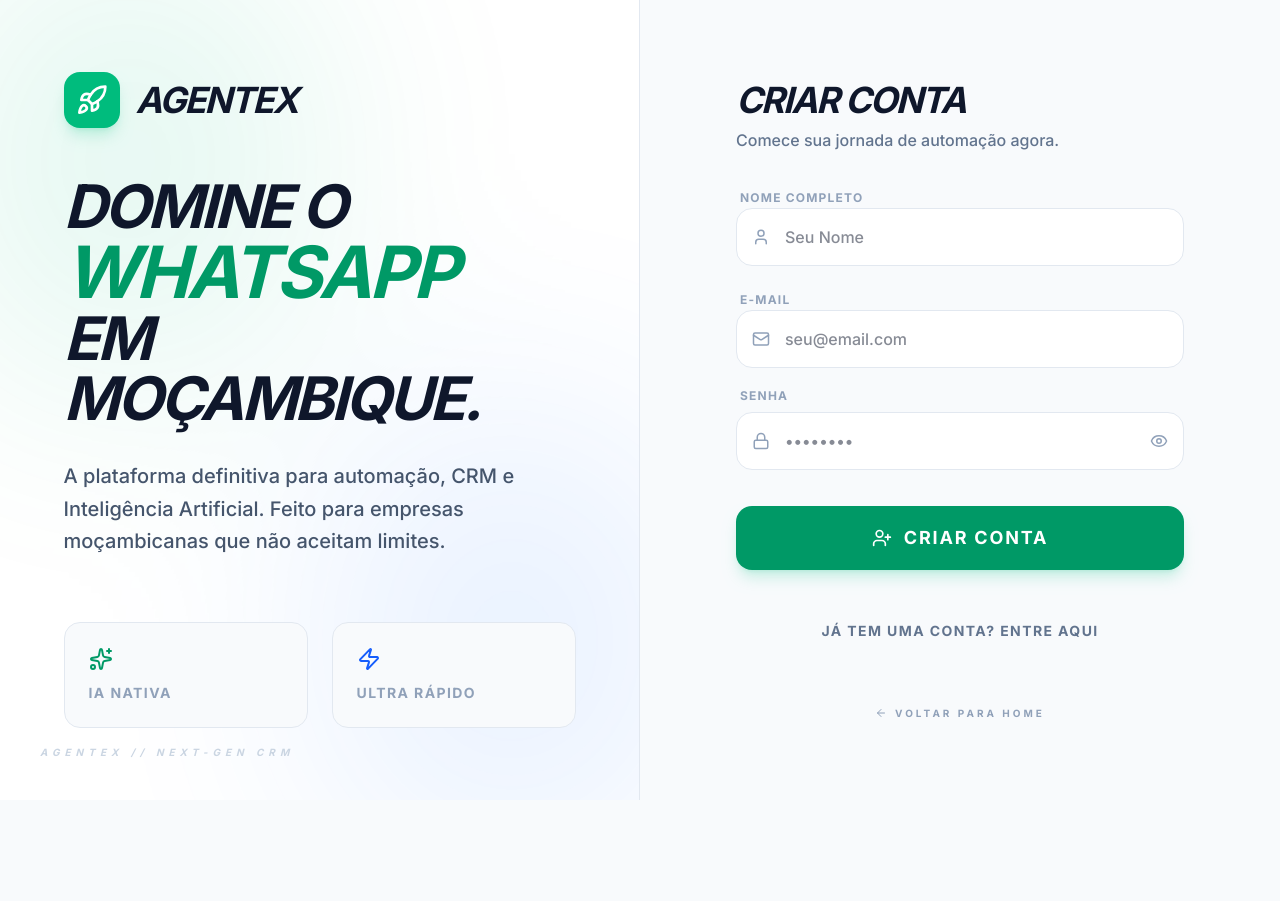
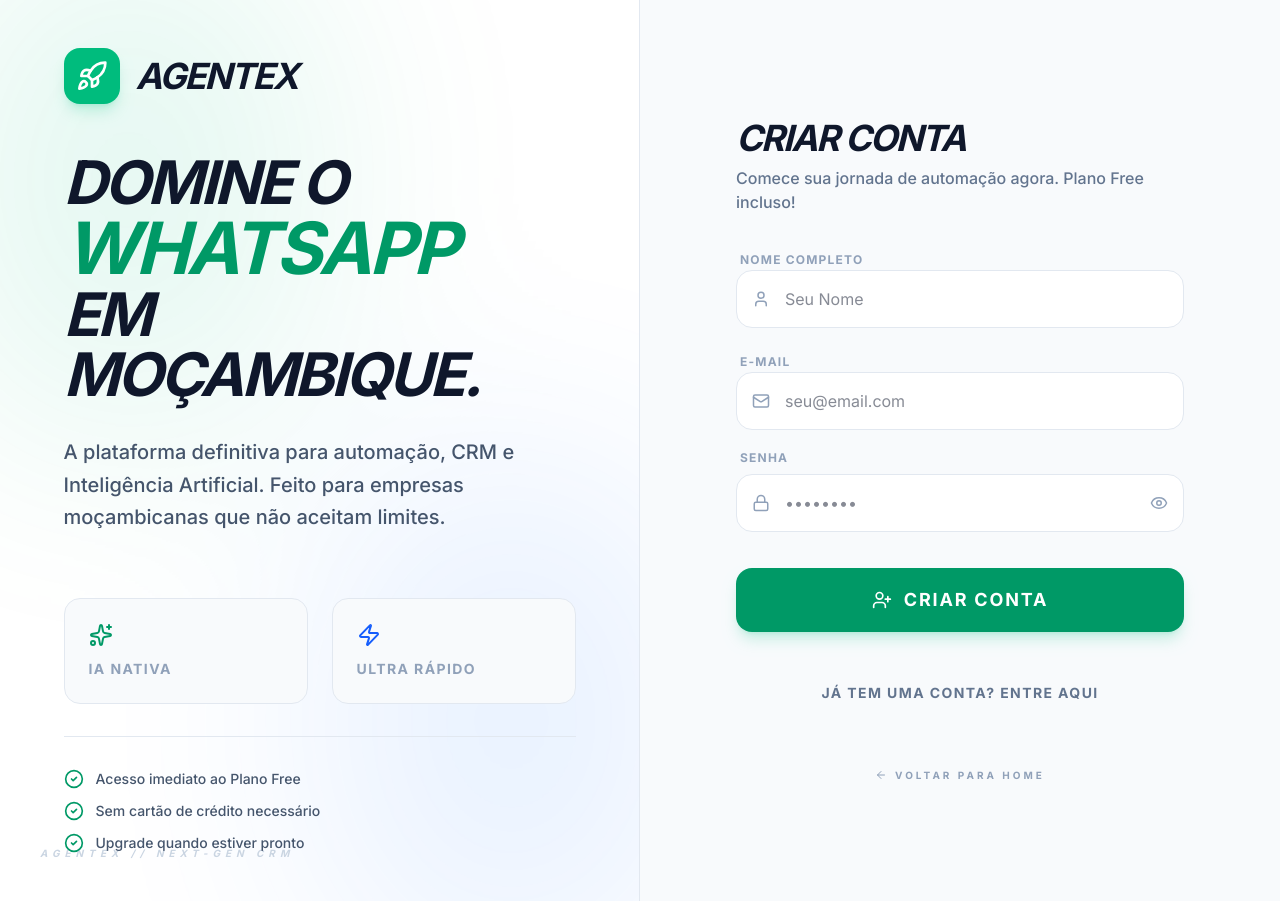
Before and after one commit to emersontfc/WhatsappCRM, a React (Vite) app: page /login in a window 1280 px wide. Both pictures are taken after a click on the button "NÃO TEM UMA CONTA? CADASTRE-SE AGORA". Before the commit the page ends 800 px from the top, so only its background shows below. Built offline with nearby package versions, Linux system fonts and the light colour scheme; no server answers.

Commit message:
Update Login page with improved messaging and benefits for Free plan users

```diff
--- a/src/pages/Login.tsx
+++ b/src/pages/Login.tsx
@@ -1,11 +1,12 @@
-import React, { useState } from "react";
+import React, { useState, useEffect } from "react";
 import { useNavigate, Link } from "react-router-dom";
-import { Zap, LogIn, UserPlus, Mail, Lock, User, MessageCircle, Eye, EyeOff, Rocket, ArrowLeft, Sparkles } from "lucide-react";
+import { Zap, LogIn, UserPlus, Mail, Lock, User, MessageCircle, Eye, EyeOff, Rocket, ArrowLeft, Sparkles, CheckCircle2 } from "lucide-react";
 import { supabase } from "../supabase";
 import { Button } from "../components/ui/Button";
 import { Card, CardHeader, CardTitle, CardDescription, CardContent } from "../components/ui/Card";
 import { apiFetch } from "../lib/api";
 import { motion, AnimatePresence } from "motion/react";
+import { toast } from "sonner";
 
 export default function Login() {
   const [loading, setLoading] = useState(false);
@@ -49,6 +50,8 @@
         });
 
         if (signInError) throw signInError;
+
+        toast.success("Conta criada com sucesso! Bem-vindo ao Agentex 🚀");
       } else {
         const { error: signInError } = await supabase.auth.signInWithPassword({
           email,
@@ -61,7 +64,11 @@
           }
           throw signInError;
         }
+
+        toast.success("Login realizado com sucesso!");
       }
+
+      // Redirect to dashboard - onboarding check happens in Dashboard or App router
       navigate("/dashboard");
     } catch (err: any) {
       console.error("Auth error:", err);
@@ -74,7 +81,7 @@
         lower.includes("load failed")
       ) {
         setError(
-          "Não foi possível ligar ao servidor (rede). Confirme a internet; no PC local use NODE_ENV=development, reinicie com npm run dev e verifique VITE_SUPABASE_URL / VITE_SUPABASE_ANON_KEY no .env."
+          "Não foi possível ligar ao servidor (rede). Confirme a internet; no PC local use NODE_ENV=development, reinicie com npm run dev e verifique VITE_SUPABASE_URL / VITE_SUPABASE_ANON_KEY"
         );
       } else {
         setError(raw || "Falha na autenticação. Tente novamente.");
@@ -126,6 +133,22 @@
               <p className="text-sm font-bold uppercase tracking-widest text-slate-400">Ultra Rápido</p>
             </div>
           </div>
+
+          {/* Benefits List */}
+          <div className="space-y-3 pt-8 border-t border-slate-200">
+            <div className="flex items-center gap-3">
+              <CheckCircle2 className="w-5 h-5 text-emerald-600 flex-shrink-0" />
+              <span className="text-sm text-slate-600 font-medium">Acesso imediato ao Plano Free</span>
+            </div>
+            <div className="flex items-center gap-3">
+              <CheckCircle2 className="w-5 h-5 text-emerald-600 flex-shrink-0" />
+              <span className="text-sm text-slate-600 font-medium">Sem cartão de crédito necessário</span>
+            </div>
+            <div className="flex items-center gap-3">
+              <CheckCircle2 className="w-5 h-5 text-emerald-600 flex-shrink-0" />
+              <span className="text-sm text-slate-600 font-medium">Upgrade quando estiver pronto</span>
+            </div>
+          </div>
         </motion.div>
 
         {/* Decorative elements */}
@@ -157,7 +180,7 @@
               </h1>
               <p className="text-sm sm:text-base text-slate-500 font-medium">
                 {isRegistering
-                  ? "Comece sua jornada de automação agora."
+                  ? "Comece sua jornada de automação agora. Plano Free incluso!"
                   : "Acesse sua conta para gerenciar seu negócio."}
               </p>
             </div>
@@ -189,7 +212,7 @@
                       <input
                         type="text"
                         required
-                        className="w-full bg-white border border-slate-200 rounded-2xl px-12 py-4 text-slate-900 focus:outline-none focus:ring-2 focus:ring-emerald-500/20 focus:border-emerald-500 transition-all font-medium"
+                        className="w-full bg-white border border-slate-200 rounded-2xl px-12 py-4 text-slate-900 focus:outline-none focus:ring-2 focus:ring-emerald-500/20 focus:border-emerald-500 transition-all"
                         placeholder="Seu Nome"
                         value={name}
                         onChange={(e) => setName(e.target.value)}
@@ -205,7 +228,7 @@
                     <input
                       type="email"
                       required
-                      className="w-full bg-white border border-slate-200 rounded-2xl px-12 py-4 text-slate-900 focus:outline-none focus:ring-2 focus:ring-emerald-500/20 focus:border-emerald-500 transition-all font-medium"
+                      className="w-full bg-white border border-slate-200 rounded-2xl px-12 py-4 text-slate-900 focus:outline-none focus:ring-2 focus:ring-emerald-500/20 focus:border-emerald-500 transition-all"
                       placeholder="seu@email.com"
                       value={email}
                       onChange={(e) => setEmail(e.target.value)}
@@ -225,7 +248,7 @@
                     <input
                       type={showPassword ? "text" : "password"}
                       required
-                      className="w-full bg-white border border-slate-200 rounded-2xl px-12 py-4 text-slate-900 focus:outline-none focus:ring-2 focus:ring-emerald-500/20 focus:border-emerald-500 transition-all font-medium pr-12"
+                      className="w-full bg-white border border-slate-200 rounded-2xl px-12 py-4 text-slate-900 focus:outline-none focus:ring-2 focus:ring-emerald-500/20 focus:border-emerald-500 transition-all"
                       placeholder="••••••••"
                       value={password}
                       onChange={(e) => setPassword(e.target.value)}
```
